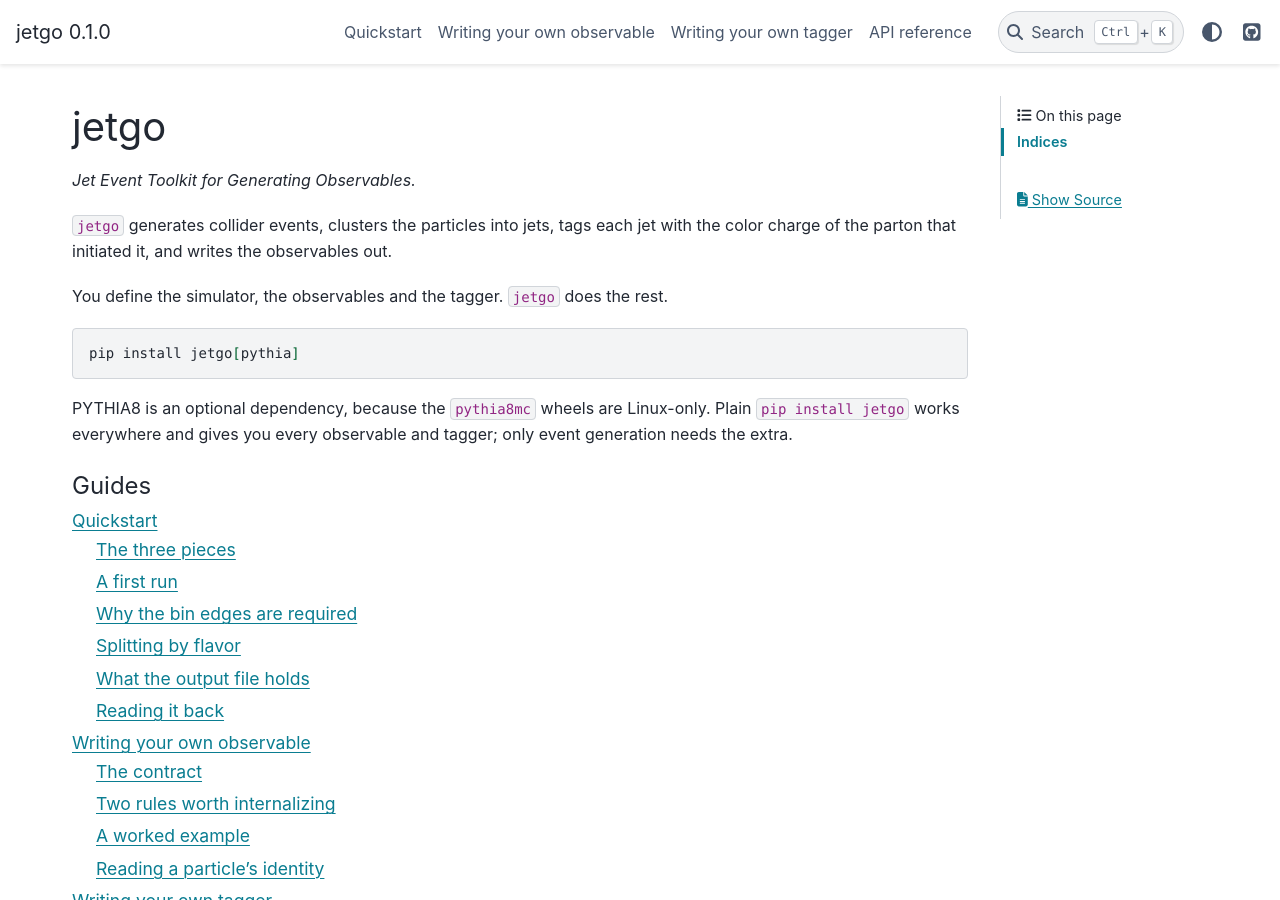
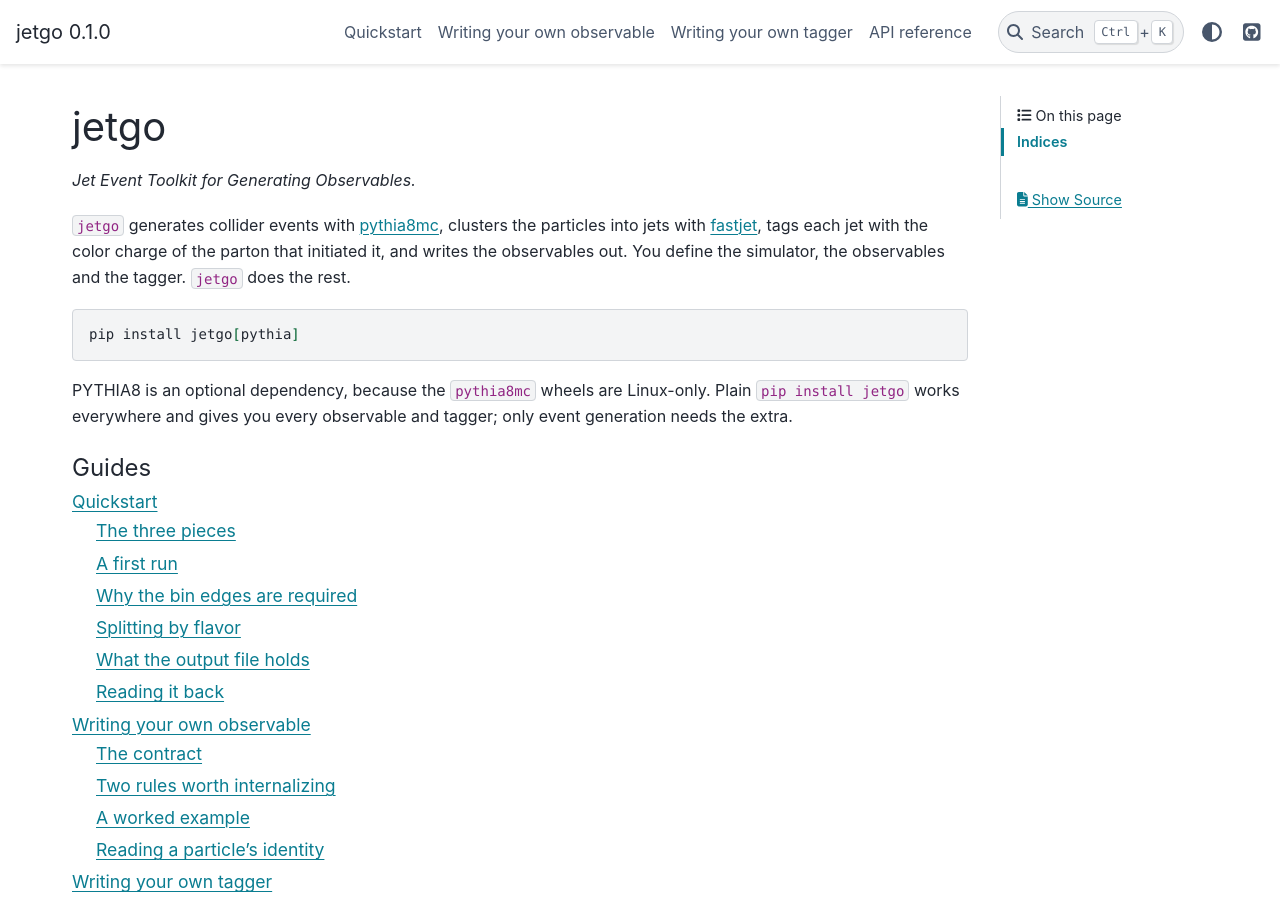
Before and after one commit to MaxenceLarose/jetgo, a Sphinx documentation site: the page built from docs/index.rst, in a window 1280 px wide and 900 px high. Built offline with Sphinx 7.4.7 and the PyData theme 0.15.4, drawn with Linux system fonts in a browser that asks for light colours.

Commit message:
Fold the opening into one paragraph and link the engines
Names pythia8mc and fastjet where they do their work, linking each to its
PyPI project page.

Co-Authored-By: Claude Opus 5 <noreply@anthropic.com>

```diff
--- a/docs/index.rst
+++ b/docs/index.rst
@@ -3,10 +3,10 @@ jetgo
 
 *Jet Event Toolkit for Generating Observables.*
 
-``jetgo`` generates collider events, clusters the particles into jets, tags each jet with the
-color charge of the parton that initiated it, and writes the observables out.
-
-You define the simulator, the observables and the tagger. ``jetgo`` does the rest.
+``jetgo`` generates collider events with `pythia8mc <https://pypi.org/project/pythia8mc/>`_,
+clusters the particles into jets with `fastjet <https://pypi.org/project/fastjet/>`_, tags each jet
+with the color charge of the parton that initiated it, and writes the observables out. You define
+the simulator, the observables and the tagger. ``jetgo`` does the rest.
 
 .. code-block:: bash
 
```
Also changed, not shown: README.md (+4 -4 lines).
